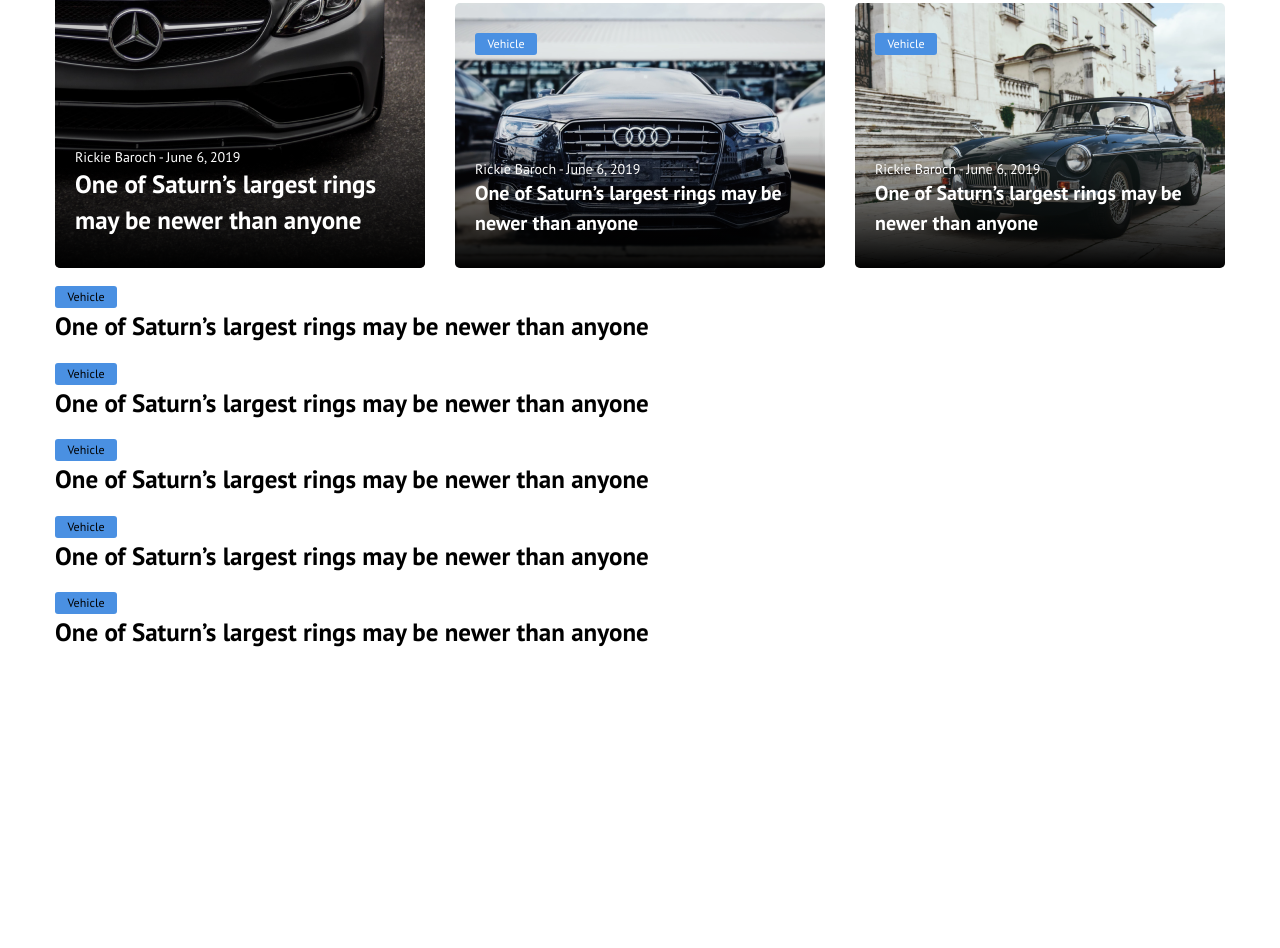
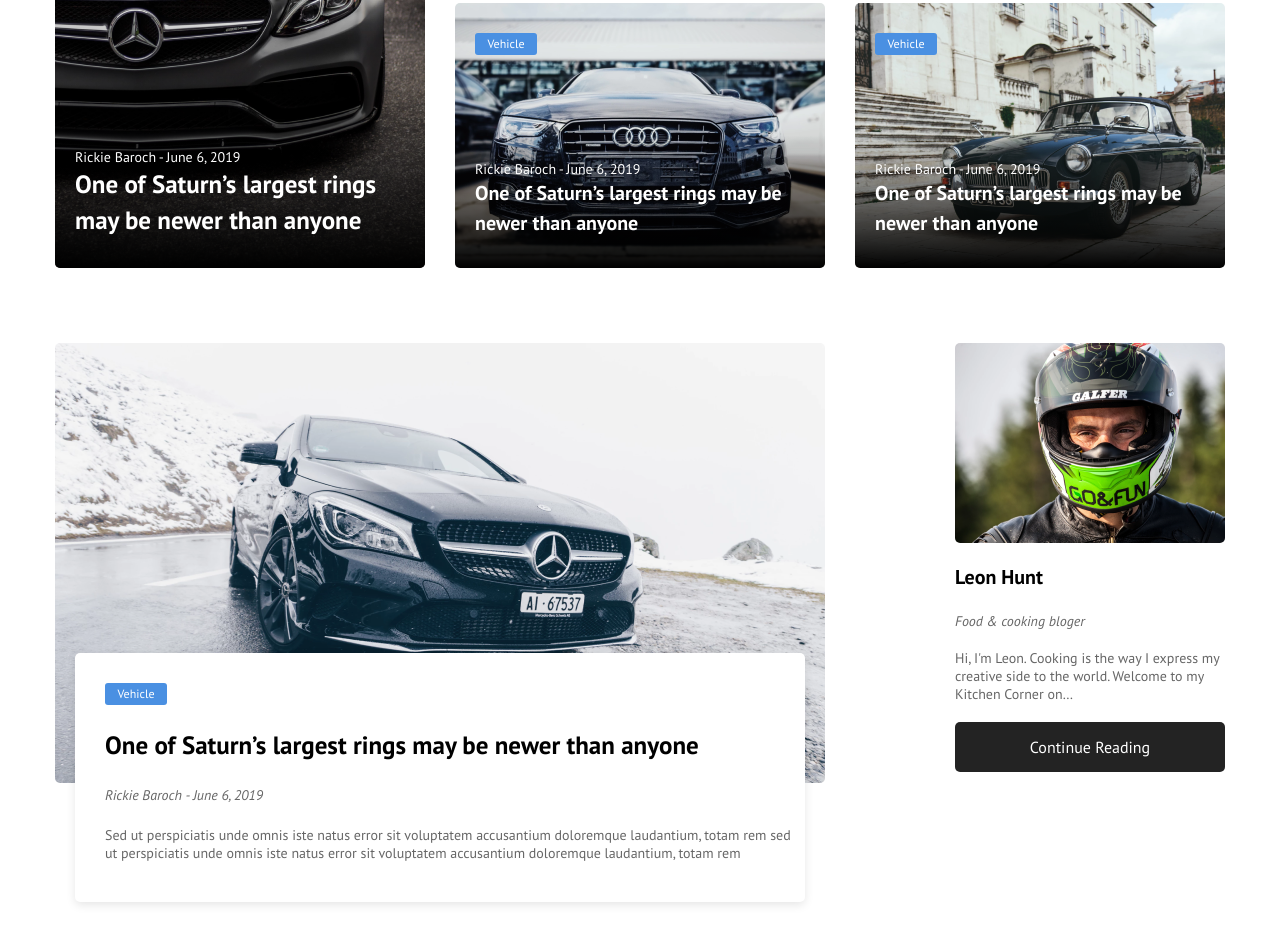
Before and after one commit to Roman178/premium-cars, a plain HTML site: page index.html in a window 1280 px wide. Shown: the part 412-1360 px from the top of the page. Before the commit the page ends 1062 px from the top, so only its background shows below. Drawn offline with Linux system fonts and the light colour scheme.

Commit message:
Main section is ready. Sidebar is under creating.

```diff
--- a/fonts/fonts.css
+++ b/fonts/fonts.css
@@ -9,3 +9,9 @@
   src: url("./PTSans-Bold.ttf");
   font-weight: bold;
 }
+
+@font-face {
+  font-family: "PT Sans";
+  src: url("./PTSans-Italic.ttf");
+  font-style: italic;
+}
--- a/index.html
+++ b/index.html
@@ -57,10 +57,10 @@
           <div class="grid__text-container">
             <p class="card-tag">Vehicle</p>
             <div class="grid__text-container-small">
-              <p class="grid__author">Rickie Baroch - June 6, 2019</p>
-              <p class="card-title card-title_color_white">
+              <p class="paragraph">Rickie Baroch - June 6, 2019</p>
+              <h2 class="title title_color_white">
                 One of Saturn’s largest rings may be newer than anyone
-              </p>
+              </h2>
             </div>
           </div>
         </div>
@@ -73,10 +73,10 @@
           <div class="grid__text-container">
             <p class="card-tag">Vehicle</p>
             <div class="grid__text-container-small">
-              <p class="grid__author">Rickie Baroch - June 6, 2019</p>
-              <p class="grid__card-title">
+              <p class="paragraph">Rickie Baroch - June 6, 2019</p>
+              <h3 class="subtitle">
                 One of Saturn’s largest rings may be newer than anyone
-              </p>
+              </h3>
             </div>
           </div>
         </div>
@@ -89,10 +89,10 @@
           <div class="grid__text-container">
             <p class="card-tag">Vehicle</p>
             <div class="grid__text-container-small">
-              <p class="grid__author">Rickie Baroch - June 6, 2019</p>
-              <p class="grid__card-title">
+              <p class="paragraph">Rickie Baroch - June 6, 2019</p>
+              <h3 class="subtitle">
                 One of Saturn’s largest rings may be newer than anyone
-              </p>
+              </h3>
             </div>
           </div>
         </div>
@@ -105,10 +105,10 @@
           <div class="grid__text-container">
             <p class="card-tag">Vehicle</p>
             <div class="grid__text-container-small">
-              <p class="grid__author">Rickie Baroch - June 6, 2019</p>
-              <p class="grid__card-title">
+              <p class="paragraph">Rickie Baroch - June 6, 2019</p>
+              <h3 class="subtitle">
                 One of Saturn’s largest rings may be newer than anyone
-              </p>
+              </h3>
             </div>
           </div>
         </div>
@@ -121,10 +121,10 @@
           <div class="grid__text-container">
             <p class="card-tag">Vehicle</p>
             <div class="grid__text-container-small">
-              <p class="grid__author">Rickie Baroch - June 6, 2019</p>
-              <p class="grid__card-title">
+              <p class="paragraph">Rickie Baroch - June 6, 2019</p>
+              <h3 class="subtitle">
                 One of Saturn’s largest rings may be newer than anyone
-              </p>
+              </h3>
             </div>
           </div>
         </div>
@@ -132,52 +132,127 @@
       <div class="wrapper">
         <section class="big-cards">
           <div class="big-card">
-            <img src="" alt="" />
+            <img class="big-card__img" src="./images/Bitmap.png" alt="" />
+
             <div class="big-card__text-container">
               <p class="card-tag">Vehicle</p>
-              <p class="card-title">
+              <h2 class="title">
                 One of Saturn’s largest rings may be newer than anyone
+              </h2>
+              <p class="paragraph paragraph_color_grey paragraph_style_italic">
+                Rickie Baroch - June 6, 2019
+              </p>
+              <p class="paragraph paragraph_color_grey">
+                Sed ut perspiciatis unde omnis iste natus error sit voluptatem
+                accusantium doloremque laudantium, totam rem sed ut perspiciatis
+                unde omnis iste natus error sit voluptatem accusantium
+                doloremque laudantium, totam rem
               </p>
             </div>
           </div>
           <div class="big-card">
-            <img src="" alt="" />
+            <img class="big-card__img" src="./images/Bitmap(1).png" alt="" />
+
             <div class="big-card__text-container">
               <p class="card-tag">Vehicle</p>
-              <p class="card-title">
+              <h2 class="title">
                 One of Saturn’s largest rings may be newer than anyone
+              </h2>
+              <p class="paragraph paragraph_color_grey paragraph_style_italic">
+                Rickie Baroch - June 6, 2019
+              </p>
+              <p class="paragraph paragraph_color_grey">
+                Sed ut perspiciatis unde omnis iste natus error sit voluptatem
+                accusantium doloremque laudantium, totam rem sed ut perspiciatis
+                unde omnis iste natus error sit voluptatem accusantium
+                doloremque laudantium, totam rem
               </p>
             </div>
           </div>
           <div class="big-card">
-            <img src="" alt="" />
+            <img class="big-card__img" src="./images/Bitmap(2).png" alt="" />
+
             <div class="big-card__text-container">
               <p class="card-tag">Vehicle</p>
-              <p class="card-title">
+              <h2 class="title">
                 One of Saturn’s largest rings may be newer than anyone
+              </h2>
+              <p class="paragraph paragraph_color_grey paragraph_style_italic">
+                Rickie Baroch - June 6, 2019
+              </p>
+              <p class="paragraph paragraph_color_grey">
+                Sed ut perspiciatis unde omnis iste natus error sit voluptatem
+                accusantium doloremque laudantium, totam rem sed ut perspiciatis
+                unde omnis iste natus error sit voluptatem accusantium
+                doloremque laudantium, totam rem
               </p>
             </div>
           </div>
           <div class="big-card">
-            <img src="" alt="" />
+            <img class="big-card__img" src="./images/Bitmap(3).png" alt="" />
+
             <div class="big-card__text-container">
               <p class="card-tag">Vehicle</p>
-              <p class="card-title">
+              <h2 class="title">
                 One of Saturn’s largest rings may be newer than anyone
+              </h2>
+              <p class="paragraph paragraph_color_grey paragraph_style_italic">
+                Rickie Baroch - June 6, 2019
+              </p>
+              <p class="paragraph paragraph_color_grey">
+                Sed ut perspiciatis unde omnis iste natus error sit voluptatem
+                accusantium doloremque laudantium, totam rem sed ut perspiciatis
+                unde omnis iste natus error sit voluptatem accusantium
+                doloremque laudantium, totam rem
               </p>
             </div>
           </div>
           <div class="big-card">
-            <img src="" alt="" />
+            <img class="big-card__img" src="./images/Bitmap(4).png" alt="" />
+
             <div class="big-card__text-container">
               <p class="card-tag">Vehicle</p>
-              <p class="card-title">
+              <h2 class="title">
                 One of Saturn’s largest rings may be newer than anyone
+              </h2>
+              <p class="paragraph paragraph_color_grey paragraph_style_italic">
+                Rickie Baroch - June 6, 2019
+              </p>
+              <p class="paragraph paragraph_color_grey">
+                Sed ut perspiciatis unde omnis iste natus error sit voluptatem
+                accusantium doloremque laudantium, totam rem sed ut perspiciatis
+                unde omnis iste natus error sit voluptatem accusantium
+                doloremque laudantium, totam rem
               </p>
             </div>
           </div>
         </section>
-        <section class="side-column"></section>
+        <section class="side-widgets">
+          <div class="articles-widget">
+            <img
+              class="articles-widget__img"
+              src="./images/leonHunt.png"
+              alt="Leon Hunt"
+            />
+            <h3 class="subtitle">Leon Hunt</h3>
+            <p class="paragraph paragraph_color_grey paragraph_style_italic">
+              Food & cooking bloger
+            </p>
+            <p class="paragraph paragraph_color_grey">
+              Hi, I'm Leon. Cooking is the way I express my creative side to the
+              world. Welcome to my Kitchen Corner on…
+            </p>
+            <button class="articles-widget__btn">Continue Reading</button>
+          </div>
+          <div class="posts-widget">
+            <div class="small-card"></div>
+            <div class="small-card"></div>
+            <div class="small-card"></div>
+          </div>
+          <div class="instagram-widget"></div>
+          <div class="tags-widget"></div>
+          <div class="email-newsletter-widget"></div>
+        </section>
       </div>
     </div>
     <footer class="footer"></footer>
--- a/pages/index.css
+++ b/pages/index.css
@@ -3,7 +3,7 @@
   font-weight: normal;
 }
 
-.card-title {
+.title {
   margin: 0;
   font-weight: bold;
   font-size: 25px;
@@ -11,7 +11,7 @@
   color: #000;
 }
 
-.card-title_color_white {
+.title_color_white {
   color: #fff;
 }
 
@@ -132,16 +132,24 @@
   line-height: 16px;
   background-color: #4a90e2;
   border-radius: 3px;
+  color: #fff;
 }
 
-.grid__author {
+.paragraph {
   margin: 0;
   font-weight: normal;
   font-size: 14px;
   line-height: 18px;
 }
 
-.grid__card-title {
+.paragraph_color_grey {
+  color: #666666;
+}
+.paragraph_style_italic {
+  font-style: italic;
+}
+
+.subtitle {
   margin: 0;
   font-weight: bold;
   font-size: 20px;
@@ -149,9 +157,61 @@
 }
 
 .wrapper {
+  padding-top: 75px;
   width: 1170px;
+  display: flex;
+  justify-content: space-between;
 }
 
-.side-column {
+.big-card {
+  width: 770px;
+  min-height: 560px;
+  font-size: 0;
+  display: flex;
+  flex-direction: column;
+  align-items: center;
+  padding-bottom: 60px;
+  /* position: relative; */
+}
+
+.big-card__img {
+  border-radius: 5px;
+}
+
+.big-card__text-container {
+  width: 730px;
+  min-height: 249px;
+  box-shadow: 0px 3px 10px rgba(0, 0, 0, 0.1);
+  border-radius: 5px;
+  margin-top: -130px;
+  background-color: white;
+  padding: 30px 0 40px 30px;
+  box-sizing: border-box;
+  display: flex;
+  flex-direction: column;
+  justify-content: space-between;
+}
+
+.side-widgets {
   width: 270px;
 }
+
+.articles-widget {
+  min-height: 429px;
+  display: flex;
+  flex-direction: column;
+  justify-content: space-between;
+}
+
+.articles-widget__img {
+  border-radius: 5px;
+}
+
+.articles-widget__btn {
+  height: 50px;
+  background: #232323;
+  border-radius: 5px;
+  border: none;
+  color: #fff;
+  cursor: pointer;
+}
```
Also changed, not shown: fonts/PTSans-Italic.ttf (added), images/Bitmap(1).png (renamed from images/Bitmap (1).png), images/Bitmap(2).png (renamed from images/Bitmap (2).png), images/Bitmap(3).png (renamed from images/Bitmap (3).png), images/Bitmap(4).png (renamed from images/Bitmap (4).png), images/leonHunt.png (added).
